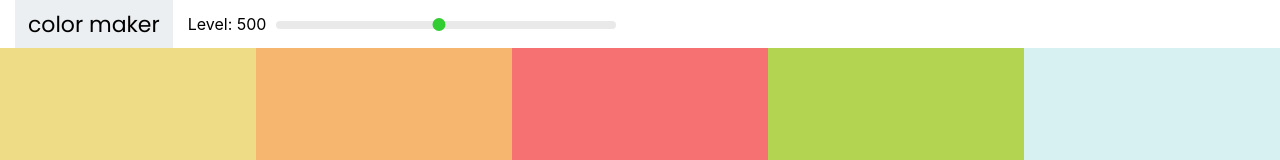
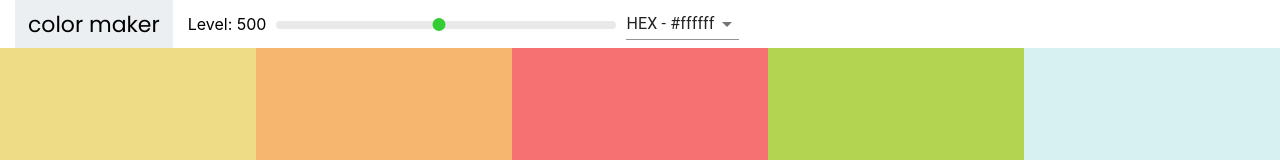
Before and after one commit to gaganssingh/color-maker, a React (Create React App) app: page /palette/flat-ui-colors-american in a window 1280 px wide. Shown: the top 160 px of the page. Built offline with nearby package versions, Linux system fonts and the light colour scheme.

Commit message:
Implemented color standard selector (hex/rgb/rgba)

```diff
--- a/package.json
+++ b/package.json
@@ -3,6 +3,7 @@
   "version": "0.1.0",
   "private": true,
   "dependencies": {
+    "@material-ui/core": "^4.11.3",
     "@testing-library/jest-dom": "^5.11.4",
     "@testing-library/react": "^11.1.0",
     "@testing-library/user-event": "^12.1.10",
--- a/src/Navbar.js
+++ b/src/Navbar.js
@@ -1,12 +1,24 @@
 import React, { Component } from "react";
 import Slider, { Range } from "rc-slider";
+import Select from "@material-ui/core/Select";
+import MenuItem from "@material-ui/core/MenuItem";
 
 import "rc-slider/assets/index.css";
 import "./Navbar.css";
 
 class Navbar extends Component {
+  state = {
+    format: "hex",
+  };
+
+  handleChange = (e) => {
+    this.setState({ format: e.target.value });
+    this.props.handleChange(e.target.value);
+  };
+
   render() {
     const { level, changeLevel } = this.props;
+    const { format } = this.state;
     return (
       <header className="Navbar">
         <div className="logo">
@@ -24,6 +36,13 @@
             />
           </div>
         </div>
+        <div className="select-container">
+          <Select value={format} onChange={this.handleChange}>
+            <MenuItem value="hex">HEX - #ffffff</MenuItem>
+            <MenuItem value="rgb">RGB - rgb(255, 255, 255)</MenuItem>
+            <MenuItem value="rgba">RGBA - rgba(255, 255, 255, 1)</MenuItem>
+          </Select>
+        </div>
       </header>
     );
   }
--- a/src/Palette.js
+++ b/src/Palette.js
@@ -7,19 +7,27 @@
 class Palette extends Component {
   state = {
     level: 500,
+    format: "hex",
   };
 
   changeLevel = (newLevel) => this.setState({ level: newLevel });
 
+  changeFormat = (val) => this.setState({ format: val });
+
   render() {
     const { colors } = this.props.palette;
-    const { level } = this.state;
+    const { level, format } = this.state;
     const colorBoxes = colors[level].map((color) => (
-      <ColorBox background={color.hex} name={color.name} />
+      <ColorBox background={color[format]} name={color.name} />
     ));
+
     return (
       <div className="Palette">
-        <Navbar level={level} changeLevel={this.changeLevel} />
+        <Navbar
+          level={level}
+          changeLevel={this.changeLevel}
+          handleChange={this.changeFormat}
+        />
         {/* Put navbar here */}
         <div className="Palette-colors">{colorBoxes}</div>
         {/* Put footer here */}
```
Also changed, not shown: 2 other files (tests, documents, lock files or other folders).
